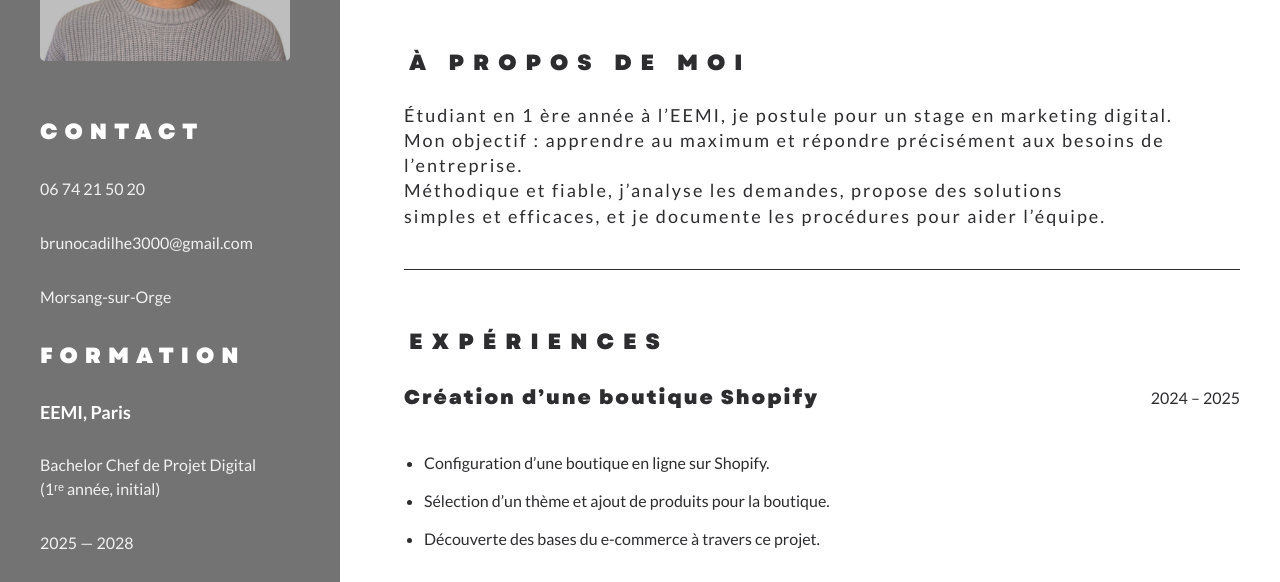
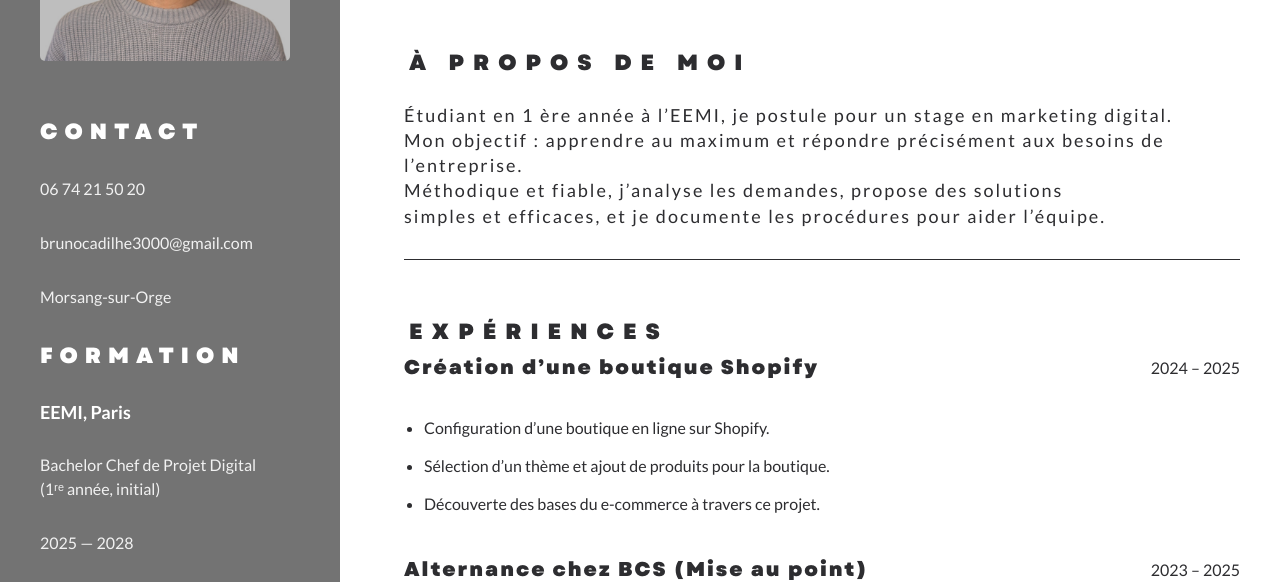
Before and after one commit to suteiku/suteiku, a plain HTML site: page index.html in a window 1280 px wide. Shown: the part 229-811 px from the top of the page. Drawn offline with Linux system fonts and the light colour scheme; files whose address does not match are found by name.

Commit message:
Clean up margin properties in styles.css
Removed unnecessary margin properties from the styles.

```diff
--- a/styles.css
+++ b/styles.css
@@ -144,8 +144,6 @@ h5, p {
   text-align: left;
   text-transform: none;
   letter-spacing: 0;
-  margin-bottom: 10px;
-  margin-top: 30px;
 }
 
 body { margin: 0; }
```
